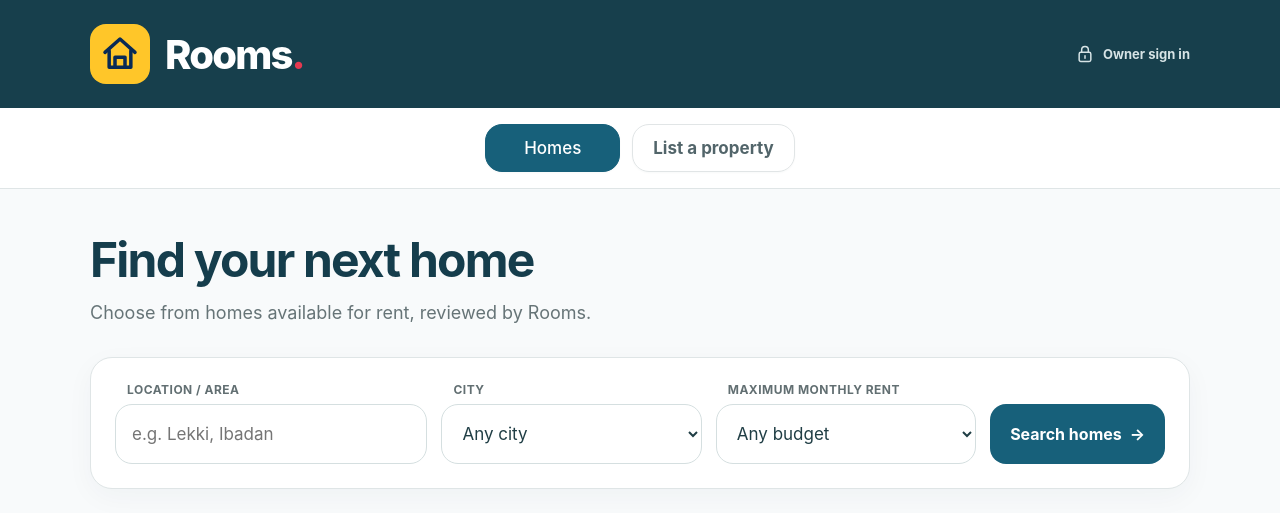
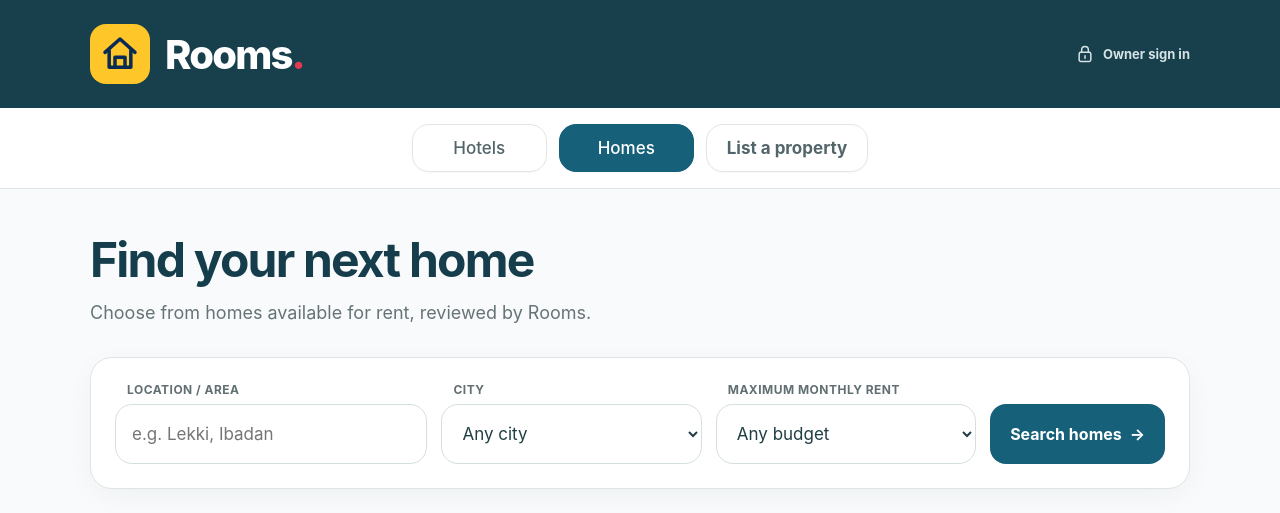
Before and after one commit to haidware/labim_house_rental, a Django app: page / in a window 1280 px wide. Shown: the top 513 px of the page. Run offline with Django 5.2, Linux system fonts and the light colour scheme; data that the repository does not hold is empty.

Commit message:
Add hotel link to rental homepage
Let visitors return from house rentals to the hotel booking homepage.

Co-authored-by: Copilot <223556219+Copilot@users.noreply.github.com>

```diff
--- a/rentals/tests_api.py
+++ b/rentals/tests_api.py
@@ -56,6 +56,7 @@ class SupabaseApiWorkflowTests(TestCase):
 
         self.assertEqual(response.status_code, 200)
         self.assertContains(response, "Lekki family home")
+        self.assertContains(response, 'href="https://rooms-uamy.onrender.com/">Hotels</a>')
         self.assertNotContains(response, "Abuja family home")
         self.assertContains(response, "https://storage.example/house.jpg")
         self.assertEqual(response.context["listing_count"], 1)
--- a/templates/rentals/home.html
+++ b/templates/rentals/home.html
@@ -180,6 +180,7 @@
     </header>
     <div class="category-bar">
       <nav class="category-nav" aria-label="Property categories">
+        <a class="category-tab" href="https://rooms-uamy.onrender.com/">Hotels</a>
         <a class="category-tab active" href="{% url 'home' %}#listings" aria-current="page">Homes</a>
         <a class="category-tab action" href="{% url 'property_listing_request' %}">List a property</a>
       </nav>
```
